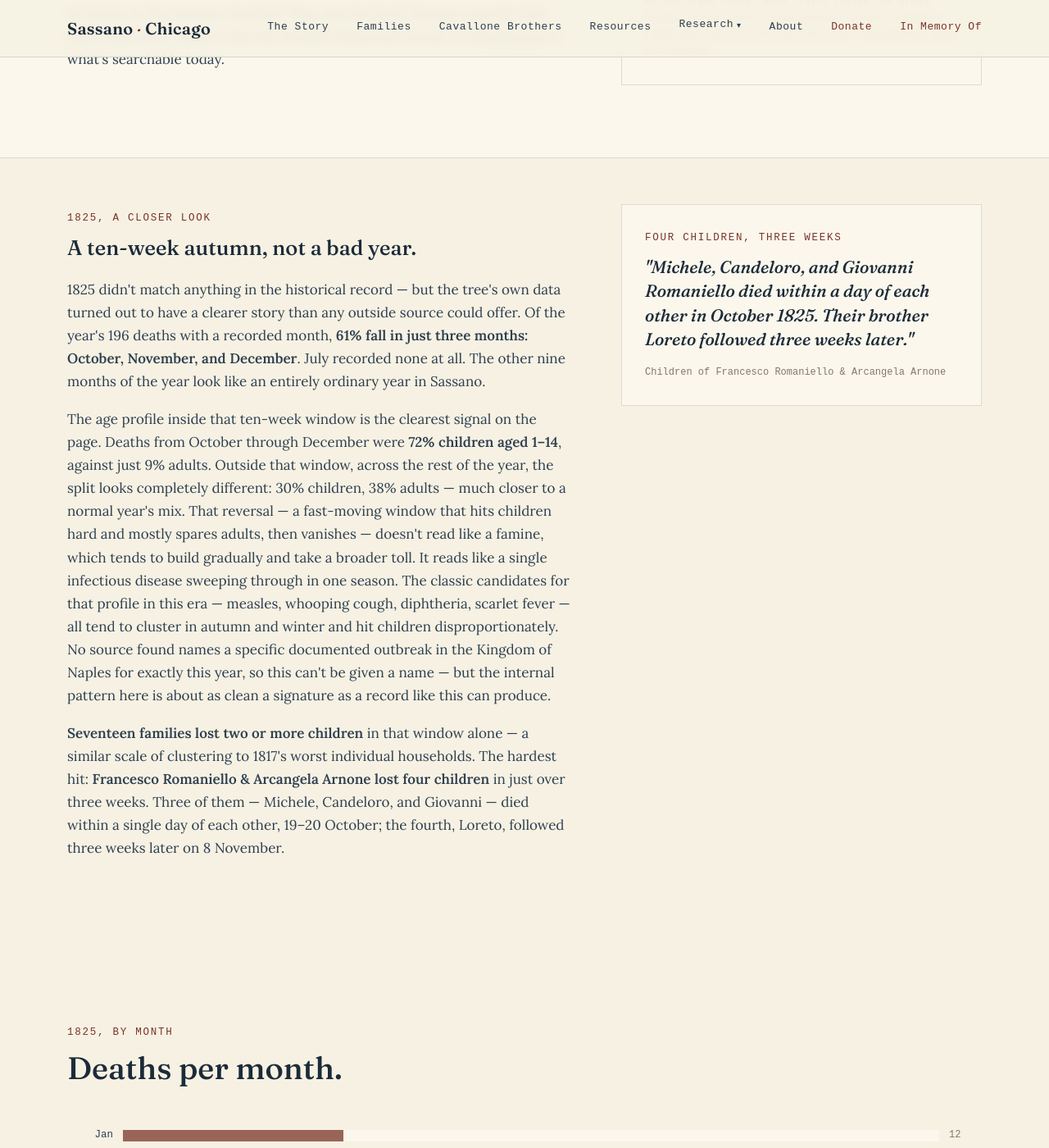
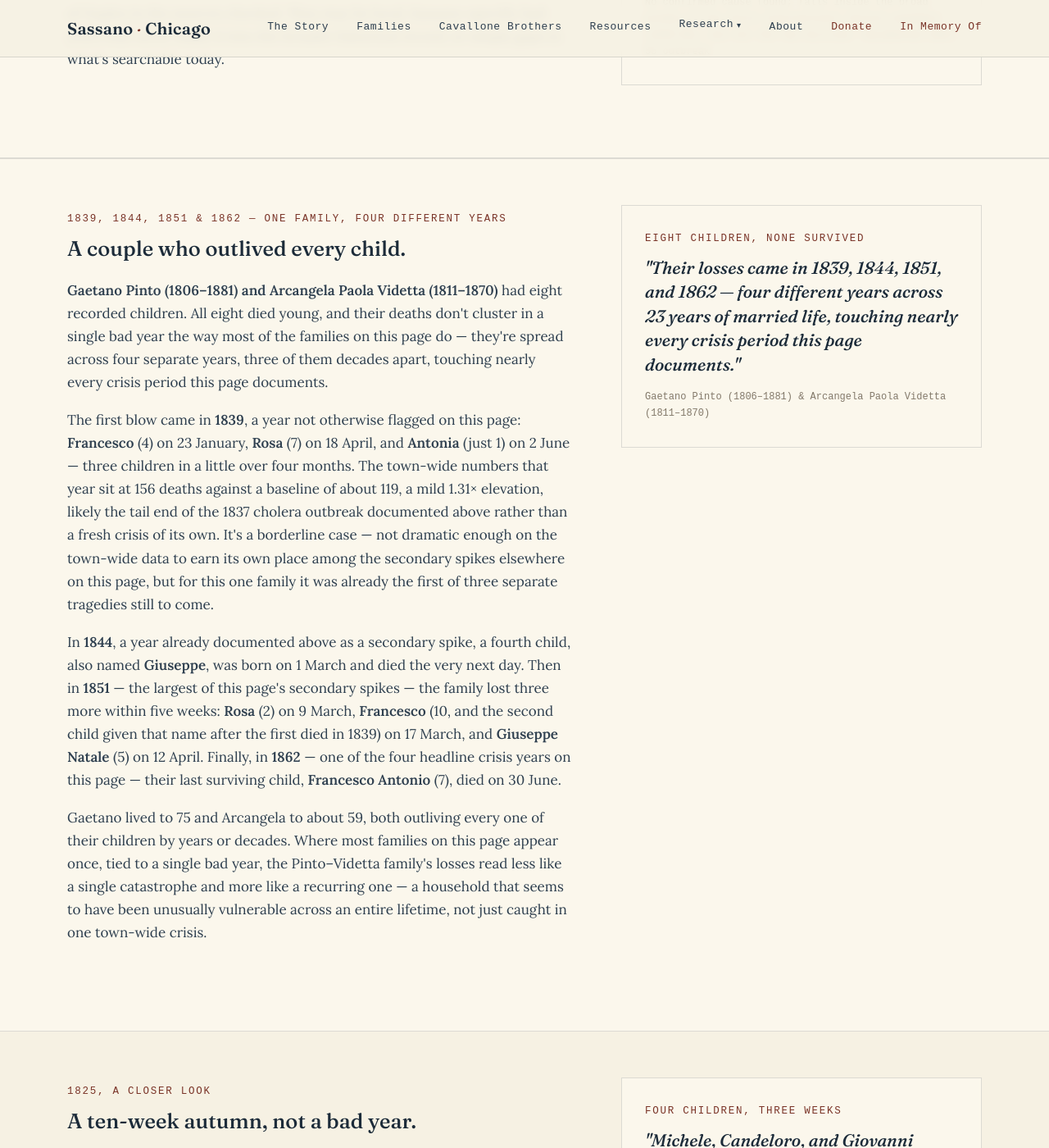
Before and after one commit to johncavallone/sassanochicago, a Jekyll site: the page built from crisis-years.html, in a window 1280 px wide and 1400 px high, scrolled down 13327 px. Shown: the whole window at 82% size. Built offline with Jekyll 4.4.1, drawn with Linux system fonts in a browser that asks for light colours; some web fonts are replaced.

Commit message:
Add files via upload

```diff
--- a/crisis-years.html
+++ b/crisis-years.html
@@ -376,6 +376,27 @@ description: >-
       <span class="eyebrow">The biggest of the ten</span>
       <blockquote>"332 church deaths in 1851, against a baseline of about 120 — a 2.77× spike."</blockquote>
       <div class="attrib">No confirmed cause found; falls inside the broad window of the third international cholera pandemic (1846–60), but not the Two Sicilies' documented 1854–55 outbreak</div>
+    </div>
+  </div>
+</section>
+
+<section id="pinto-videtta" style="padding-top:56px; background:var(--card); border-top:1px solid var(--stone-line); border-bottom:1px solid var(--stone-line);">
+  <div class="wrap narrative-grid">
+    <div class="prose">
+      <span class="eyebrow">1839, 1844, 1851 &amp; 1862 — one family, four different years</span>
+      <h2 style="margin:12px 0 22px;">A couple who outlived every child.</h2>
+      <p><b>Gaetano Pinto (1806–1881) and Arcangela Paola Videtta (1811–1870)</b> had eight recorded children. All eight died young, and their deaths don't cluster in a single bad year the way most of the families on this page do — they're spread across four separate years, three of them decades apart, touching nearly every crisis period this page documents.</p>
+
+      <p>The first blow came in <b>1839</b>, a year not otherwise flagged on this page: <b>Francesco</b> (4) on 23 January, <b>Rosa</b> (7) on 18 April, and <b>Antonia</b> (just 1) on 2 June — three children in a little over four months. The town-wide numbers that year sit at 156 deaths against a baseline of about 119, a mild 1.31× elevation, likely the tail end of the 1837 cholera outbreak documented above rather than a fresh crisis of its own. It's a borderline case — not dramatic enough on the town-wide data to earn its own place among the secondary spikes elsewhere on this page, but for this one family it was already the first of three separate tragedies still to come.</p>
+
+      <p>In <b>1844</b>, a year already documented above as a secondary spike, a fourth child, also named <b>Giuseppe</b>, was born on 1 March and died the very next day. Then in <b>1851</b> — the largest of this page's secondary spikes — the family lost three more within five weeks: <b>Rosa</b> (2) on 9 March, <b>Francesco</b> (10, and the second child given that name after the first died in 1839) on 17 March, and <b>Giuseppe Natale</b> (5) on 12 April. Finally, in <b>1862</b> — one of the four headline crisis years on this page — their last surviving child, <b>Francesco Antonio</b> (7), died on 30 June.</p>
+
+      <p>Gaetano lived to 75 and Arcangela to about 59, both outliving every one of their children by years or decades. Where most families on this page appear once, tied to a single bad year, the Pinto–Videtta family's losses read less like a single catastrophe and more like a recurring one — a household that seems to have been unusually vulnerable across an entire lifetime, not just caught in one town-wide crisis.</p>
+    </div>
+    <div class="pullcard">
+      <span class="eyebrow">Eight children, none survived</span>
+      <blockquote>"Their losses came in 1839, 1844, 1851, and 1862 — four different years across 23 years of married life, touching nearly every crisis period this page documents."</blockquote>
+      <div class="attrib">Gaetano Pinto (1806–1881) &amp; Arcangela Paola Videtta (1811–1870)</div>
     </div>
   </div>
 </section>
--- a/index.html
+++ b/index.html
@@ -40,7 +40,7 @@ description: >-
       <span class="eyebrow">The Story</span>
       <h2 style="margin-top:12px; margin-bottom:22px;">A town small enough that everyone knew everyone.</h2>
       <p>Starting in the late 1890s, an area bounded by South 47th and 51st Streets along Armour Avenue — later renamed Federal Street — became home to hundreds of Italian immigrants from Sassano, a small town in the hills 95 miles southeast of Naples. Francesco Riccio, Nicola di Brizzi, Francesco Cavallone, his father-in-law Michele Libretti, and his brother Vincenzo Cavallone were among the first to arrive, between 1893 and 1898.</p>
-      <p>They weren't the first Italians in the neighborhood — families from Teggiano had settled nearby around 1885 — but parish marriage records suggest Cono Stavola, who married Maria Policastro on 12 February 1893, may have been the very first Sassanese to reach Chicago at all.</p>
+      <p>They weren't the first Italians in the neighborhood — families from Teggiano had settled nearby around 1885 — but parish marriage records suggest Cono Stavola, who married Maria Policastro on 12 February 1893, may have been the very first Sassanese to reach Chicago at all. The surname didn't survive the crossing unchanged: in many Chicago-era documents from Cono and his children, Stavola quickly became "Stobble."</p>
       <p>By the 1940 Census, Sassanesi families owned much of Federal Street between 47th and 50th. Many arrived as junk dealers and became grocers, restaurateurs, saloon owners, and sanitation workers — building, home by home, the life they couldn't have in Southern Italy after unification. Most married and baptized their children at Santa Maria Incoronata, the Riciglianesi parish on Alexander and Wentworth.</p>
       <p><a href="{{ '/about.html' | relative_url }}">Read about the research behind this project →</a></p>
     </div>
--- a/surnames.html
+++ b/surnames.html
@@ -850,7 +850,7 @@ description: >-
       </div>
       <div class="surname-card" id="stavola">
         <h3>Stavola</h3>
-        <p>The Stavola family is documented among the Sassanesi of Sassano, Italy, with 484 individuals traced in the family tree and 28 with a direct Chicago or Illinois record. 6 founding Federal Street couples carried the Stavola name. Also one of the longer-lived Sassano family lines, averaging 66 years (rank #5 of 88 surnames measured); 162 total marriages, most often with the d'Amato family (7×).</p>
+        <p>The Stavola family — sometimes recorded in Chicago documents as Stobble, a spelling that appears quickly in records from founding immigrant Cono Stavola and his children — is documented among the Sassanesi of Sassano, Italy, with 484 individuals traced in the family tree and 28 with a direct Chicago or Illinois record. 6 founding Federal Street couples carried the Stavola name. Also one of the longer-lived Sassano family lines, averaging 66 years (rank #5 of 88 surnames measured); 162 total marriages, most often with the d'Amato family (7×).</p>
         <div class="sc-links"><a href="{{ '/family-alliances.html' | relative_url }}">Family Alliances</a> · <a href="{{ '/families.html' | relative_url }}">Families</a> · <a href="{{ '/twins.html' | relative_url }}">Twins</a> · <a href="{{ '/longevity.html' | relative_url }}">Longevity</a> · <a href="{{ '/in-memory-of.html' | relative_url }}">In Memory Of</a></div>
       </div>
       <div class="surname-card" id="trotta">
```
